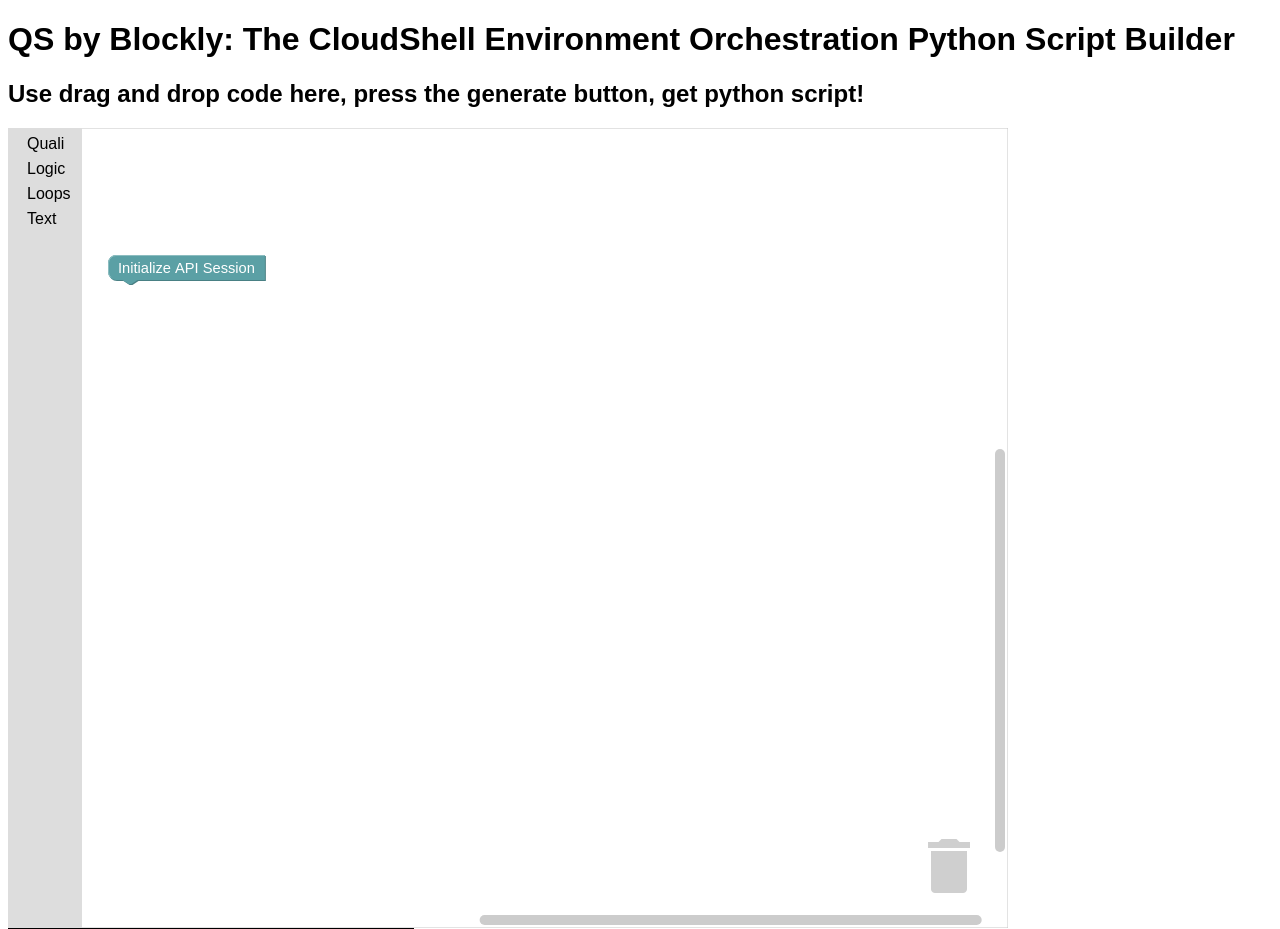
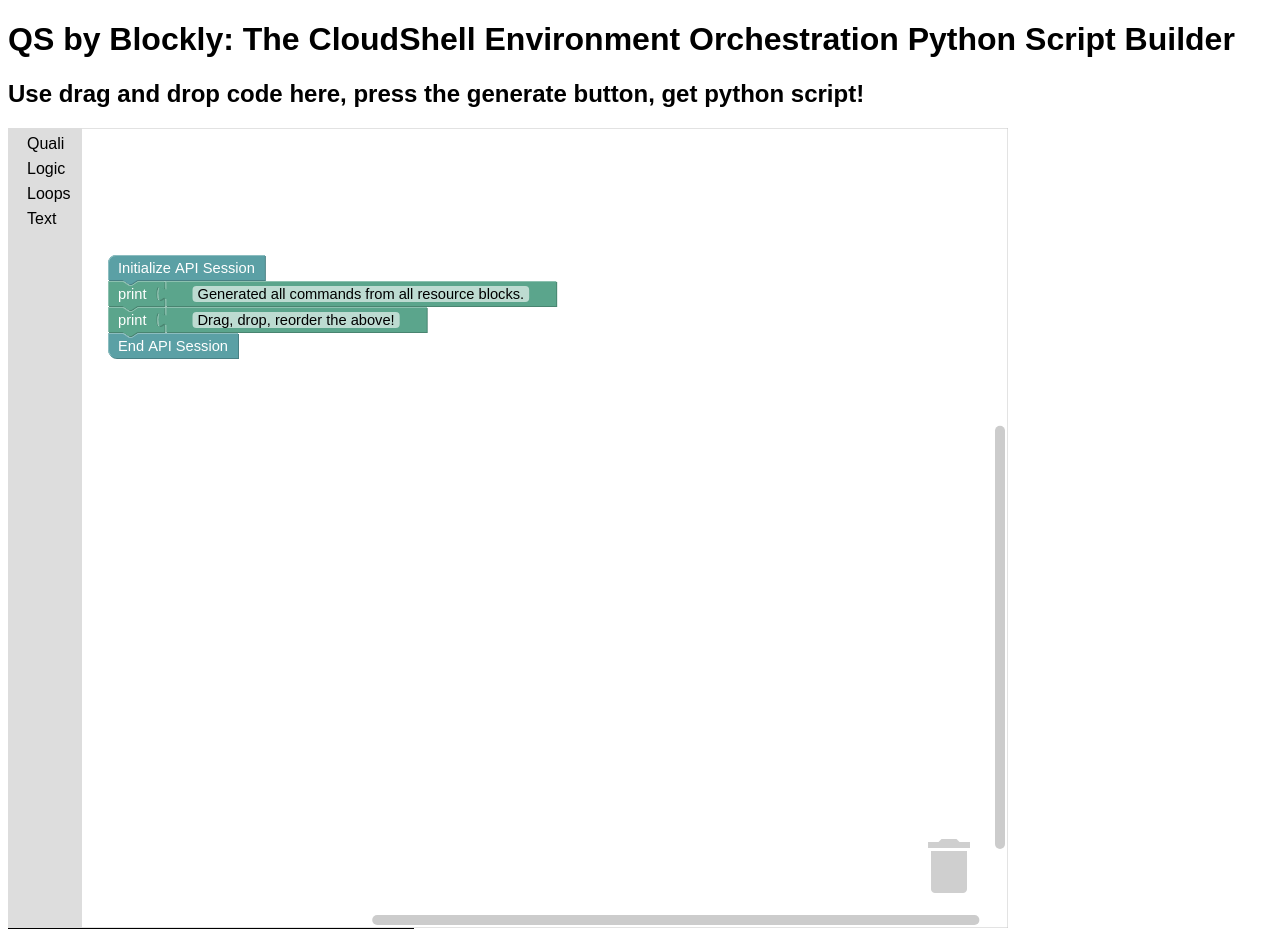
Before and after one commit to graboskyc/QS-by-Blockly, a PHP site: page /fromRes.php in a window 1280 px wide. Shown: the top 929 px of the page. Run offline with PHP 8.4, Linux system fonts and the light colour scheme.

Commit message:
Made it more obvious to do with print statements

```diff
--- a/fromRes.php
+++ b/fromRes.php
@@ -62,6 +62,20 @@
   <!-- start default blocks -->
   <xml id="startBlocks" style="display: none">
   <block type="qs_initializeapi" id="qsiapi" x="20" y="120">
+      <next>
+        <block type="text_print" id="txtpr000">
+            <value name="TEXT"><block type="text" id="txtprst000000"><field name="TEXT">Generated all commands from all resource blocks.</field></block></value>
+            <next>
+                <block type="text_print" id="txtpr010">
+                    <value name="TEXT"><block type="text" id="txtprst000010"><field name="TEXT">Drag, drop, reorder the above!</field></block></value>
+                    <next>
+                        <block type="qs_endapi" id="qsendapi">
+                        </block>
+                    </next>
+                </block>
+            </next>
+        </block>
+    </next>
   </block>
   <!-- end default blocks -->
 
```
